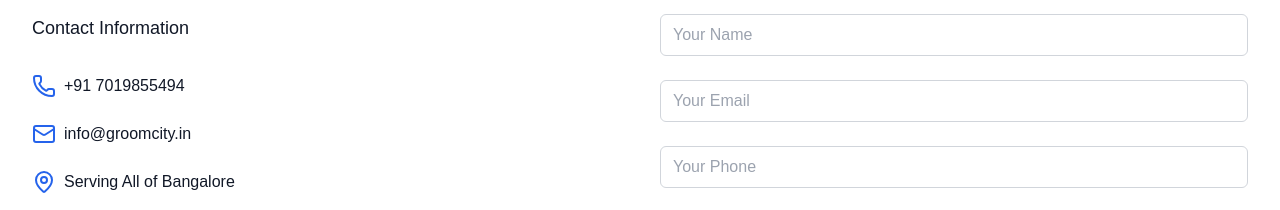
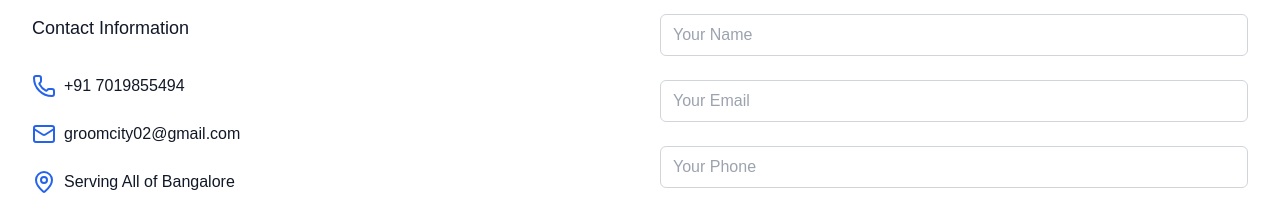
Before and after one commit to vamshichi/Bark-n-groom, a Next.js app: page / in a window 1280 px wide. Shown: the part 4180-4390 px from the top of the page. Built offline with nearby package versions, Linux system fonts and the light colour scheme.

Commit message:
added book now page

```diff
--- a/app/components/contact.tsx
+++ b/app/components/contact.tsx
@@ -80,7 +80,7 @@
                 <dt className="sr-only">Email</dt>
                 <dd className="flex items-center">
                   <Mail className="h-6 w-6 text-blue-600 mr-2" />
-                  <span className="text-gray-900">info@groomcity.in</span>
+                  <span className="text-gray-900">groomcity02@gmail.com</span>
                 </dd>
               </div>
               <div className="flex">
```
